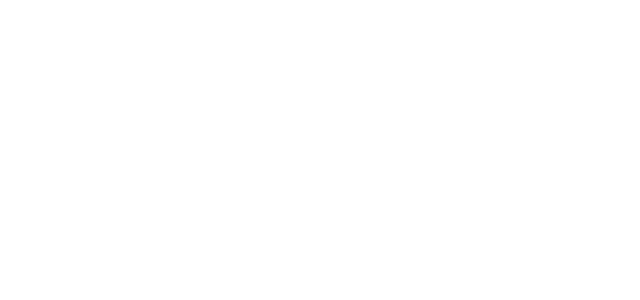
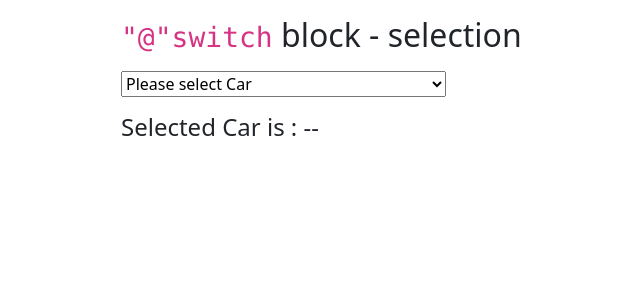
Before and after one commit to ankushkadam/angular-17, an Angular app: page /switch-case in a window 1280 px wide. Before the commit this address led to /. Shown: the top 300 px of the page, without its empty margins (7-647 px from the left). Built offline with nearby package versions, Linux system fonts and the light colour scheme.

Commit message:
switch control flow added.

```diff
--- a/src/app/app-routing.module.ts
+++ b/src/app/app-routing.module.ts
@@ -9,6 +9,10 @@
   {
     path: 'if-else',
     loadComponent: () => import('./control-flow/if-else/if-else.component').then(u => u.IfElseComponent)
+  },
+  {
+    path: 'switch-case',
+    loadComponent: () => import('./control-flow/switch-case/switch-case.component').then(u => u.SwitchCaseComponent)
   }
 ];
 
--- /dev/null
+++ b/src/app/control-flow/switch-case/switch-case.component.html
@@ -0,0 +1,42 @@
+
+<div class="switch-case-wrapper">
+
+  <h2> <code>"&#64;"switch</code> block - selection</h2>
+
+
+  <div class="row">
+    <div class="col-md-4">
+      <select name="cars" id="cars" class="custom-select" (change)="getSelectedCar($event)">
+        <option value="default">Please select Car</option>
+        <option value="volvo">Volvo</option>
+        <option value="saab">Saab</option>
+        <option value="mercedes">Mercedes</option>
+        <option value="audi">Audi</option>
+      </select>
+    </div>
+  </div>
+
+  <div class="row">
+    <div class="col-md-12 result">
+      <h4>Selected Car is :
+        @switch (selectedCar) {
+          @case ('volvo') {
+            <strong>Volvo</strong>
+          }
+          @case ('saab') {
+            <strong>Saab</strong>
+          }
+          @case ('mercedes') {
+            <strong>Mercedes</strong>
+          }
+          @case ('audi') {
+            <strong>Audi</strong>
+          }
+          @default {
+            --
+          }
+        }
+      </h4>
+    </div>
+  </div>
+</div>
--- /dev/null
+++ b/src/app/control-flow/switch-case/switch-case.component.scss
@@ -0,0 +1,17 @@
+.switch-case-wrapper{
+  margin-top: 1rem;
+
+  h2{
+    margin: 1rem 0;
+  }
+
+  .row{
+    .custom-select{
+      width: 100%;
+    }
+
+    .result{
+      padding-top: 1rem;
+    }
+  }
+}
--- /dev/null
+++ b/src/app/control-flow/switch-case/switch-case.component.ts
@@ -0,0 +1,18 @@
+import { Component } from '@angular/core';
+
+@Component({
+  selector: 'app-switch-case',
+  standalone: true,
+  imports: [],
+  templateUrl: './switch-case.component.html',
+  styleUrl: './switch-case.component.scss'
+})
+export class SwitchCaseComponent {
+
+  selectedCar!: string;
+
+  getSelectedCar(selectedCar: any): void {
+    this.selectedCar = selectedCar.target.value;
+  }
+
+}
```
Also changed, not shown: 1 other file (tests, documents, lock files or other folders).
